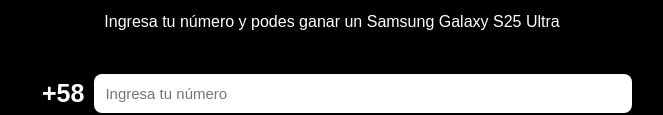
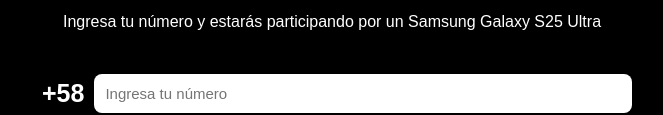
Before and after one commit to leandrocasali/tg-gana-un-samsung, a plain HTML site: page index.html in a window 1280 px wide. Shown: the part 453-568 px from the top of the page, without its empty margins (308-971 px from the left). Drawn offline with Linux system fonts and the light colour scheme.

Commit message:
Update index.html

```diff
--- a/index.html
+++ b/index.html
@@ -17,7 +17,7 @@
 
     <div class="form-container" id="formContainer">
       <form id="phoneForm">
-        <p>Ingresa tu número y podes ganar un Samsung Galaxy S25 Ultra</p><br>
+        <p>Ingresa tu número y estarás participando por un Samsung Galaxy S25 Ultra</p><br>
         <div class="input-group">
           <span class="prefix">+58</span>
           <input type="number" id="phone" placeholder="Ingresa tu número" maxlength="10" required>
```
